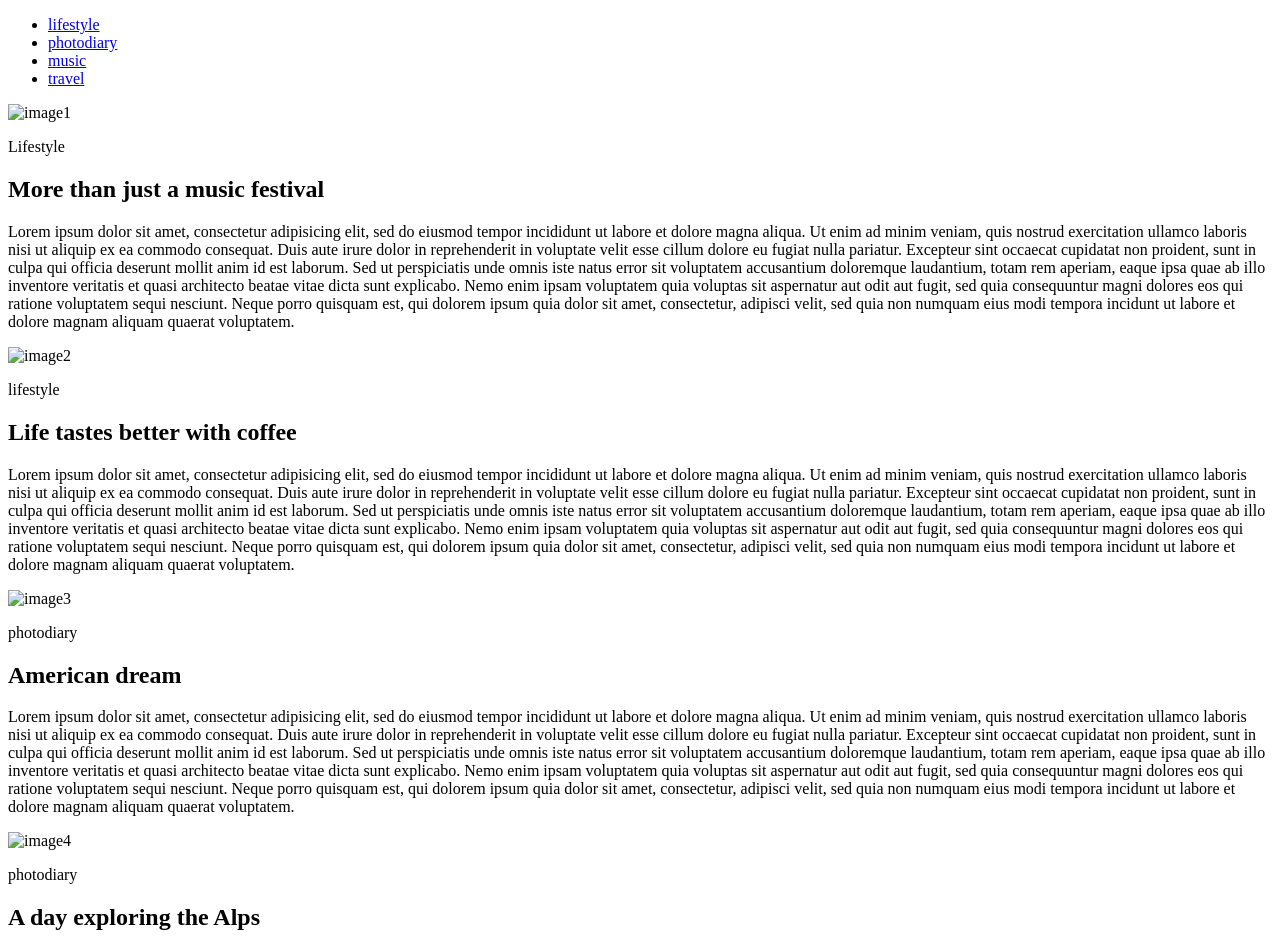
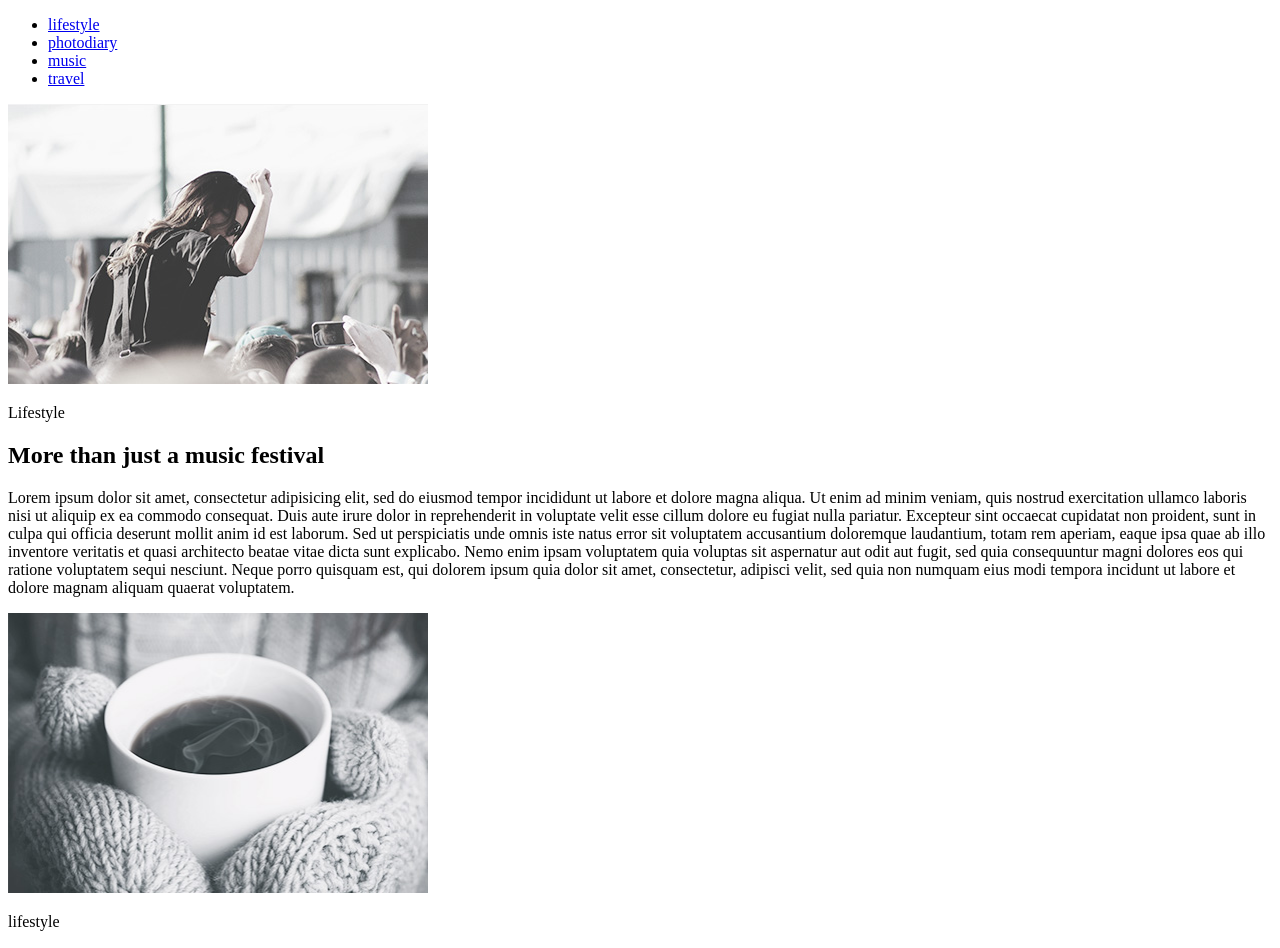
Before and after one commit to romanitwork/goit-fe-course, a plain HTML site: page module-01-02/index.html in a window 1280 px wide. Shown: the top 948 px of the page. Drawn offline with Linux system fonts and the light colour scheme; the site is published under a folder, as on GitHub Pages, so addresses that start at the root find nothing.

Commit message:
fixed img

```diff
--- a/module-01-02/index.html
+++ b/module-01-02/index.html
@@ -29,7 +29,7 @@
 
    <main class="main-content">
        <section class="category">
-           <img src="/img/image1.jpg" alt="image1" width="420" height="280">
+           <img src="img/image1.jpg" alt="image1" width="420" height="280">
                <p>Lifestyle</p>
                <h2>More than just a music festival</h2>
                <p>Lorem ipsum dolor sit amet, consectetur adipisicing elit, sed do eiusmod tempor incididunt ut labore et dolore magna aliqua.
@@ -40,7 +40,7 @@
                    Nemo enim ipsam voluptatem quia voluptas sit aspernatur aut odit aut fugit, sed quia consequuntur magni dolores eos qui ratione voluptatem sequi nesciunt.
                    Neque porro quisquam est, qui dolorem ipsum quia dolor sit amet, consectetur, adipisci velit, sed quia non numquam eius modi tempora incidunt ut labore et dolore magnam aliquam quaerat voluptatem.
                 </p>
-                <img src="/img/image2.jpg" alt="image2" width="420" height="280">
+                <img src="img/image2.jpg" alt="image2" width="420" height="280">
                <p>lifestyle</p>
                <h2>Life tastes better with coffee</h2>
                <p>Lorem ipsum dolor sit amet, consectetur adipisicing elit, sed do eiusmod tempor incididunt ut labore et dolore magna aliqua.
@@ -51,7 +51,7 @@
                    Nemo enim ipsam voluptatem quia voluptas sit aspernatur aut odit aut fugit, sed quia consequuntur magni dolores eos qui ratione voluptatem sequi nesciunt.
                    Neque porro quisquam est, qui dolorem ipsum quia dolor sit amet, consectetur, adipisci velit, sed quia non numquam eius modi tempora incidunt ut labore et dolore magnam aliquam quaerat voluptatem.
                 </p>
-                <img src="/img/image3.jpg" alt="image3" width="420" height="280">
+                <img src="img/image3.jpg" alt="image3" width="420" height="280">
                <p>photodiary</p>
                <h2>American dream</h2>
                <p>Lorem ipsum dolor sit amet, consectetur adipisicing elit, sed do eiusmod tempor incididunt ut labore et dolore magna aliqua.
@@ -62,7 +62,7 @@
                    Nemo enim ipsam voluptatem quia voluptas sit aspernatur aut odit aut fugit, sed quia consequuntur magni dolores eos qui ratione voluptatem sequi nesciunt.
                    Neque porro quisquam est, qui dolorem ipsum quia dolor sit amet, consectetur, adipisci velit, sed quia non numquam eius modi tempora incidunt ut labore et dolore magnam aliquam quaerat voluptatem.
                 </p>
-                <img src="/img/image4.jpg" alt="image4" width="420" height="280">
+                <img src="img/image4.jpg" alt="image4" width="420" height="280">
                <p>photodiary</p>
                <h2>A day exploring the Alps</h2>
                <p>Lorem ipsum dolor sit amet, consectetur adipisicing elit, sed do eiusmod tempor incididunt ut labore et dolore magna aliqua.
```
